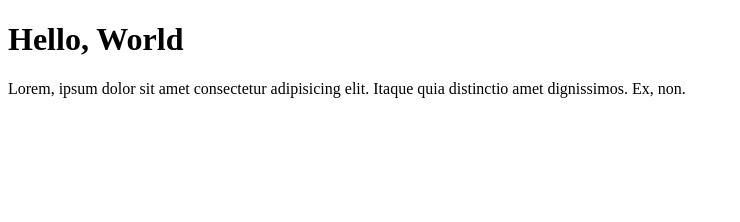
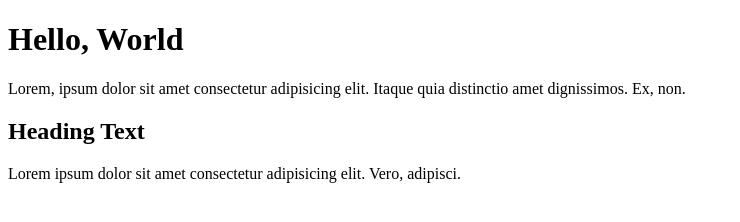
Before and after one commit to Harshilhk/Sample-Project, a plain HTML site: page index.html in a window 1280 px wide. Shown: the whole page, without its empty margins (0-740 px from the left). Drawn offline with Linux system fonts and the light colour scheme.

Commit message:
Updated..

```diff
--- a/index.html
+++ b/index.html
@@ -12,5 +12,9 @@
       Lorem, ipsum dolor sit amet consectetur adipisicing elit. Itaque quia
       distinctio amet dignissimos. Ex, non.
     </p>
+    <h2>Heading Text</h2>
+    <p>
+      Lorem ipsum dolor sit amet consectetur adipisicing elit. Vero, adipisci.
+    </p>
   </body>
 </html>
```
